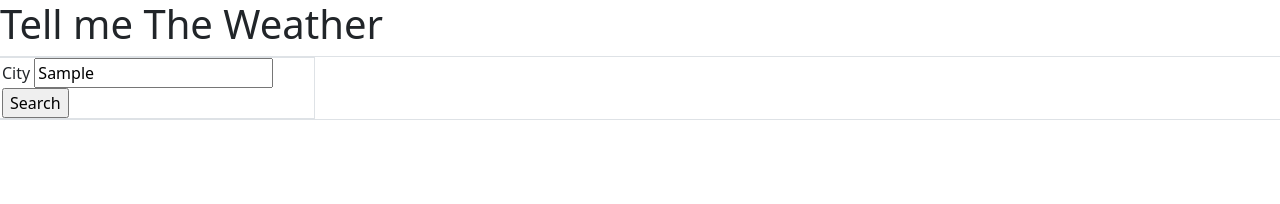
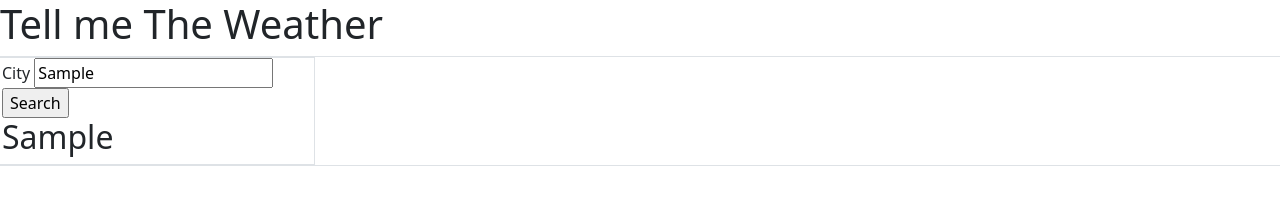
Before and after one commit to Saleha22/weather-dashboard, a plain HTML site: page index.html in a window 1280 px wide. Both pictures are taken after typing "Sample" into the empty fields and a click on the input "Search". Drawn offline with nearby package versions, Linux system fonts and the light colour scheme; no server answers.

Commit message:
after search display location name

```diff
--- a/assets/js/index.js
+++ b/assets/js/index.js
@@ -17,6 +17,7 @@ const renderForecastWeather = (forecastWeatherData) => {
 
 const renderWeatherData = (cityName) => {
   // use API to fetch current weather data
+  $("#result").html(`<h2>${cityName}</h2>`);
   const currentWeatherUrl = `https://api.openweathermap.org/data/2.5/weather?q=${cityName}&appid=${API_KEY}`;
 
   fetch(currentWeatherUrl)
--- a/index.html
+++ b/index.html
@@ -25,6 +25,7 @@
           <br />
           <input type="Submit" value="Search" onclick="searchCity()" />
         </div>
+        <div id="result"></div>
       </section>
     </main>
     <script
```
Also changed, not shown: 06-server-side-apis-homework-demo.png (added).
